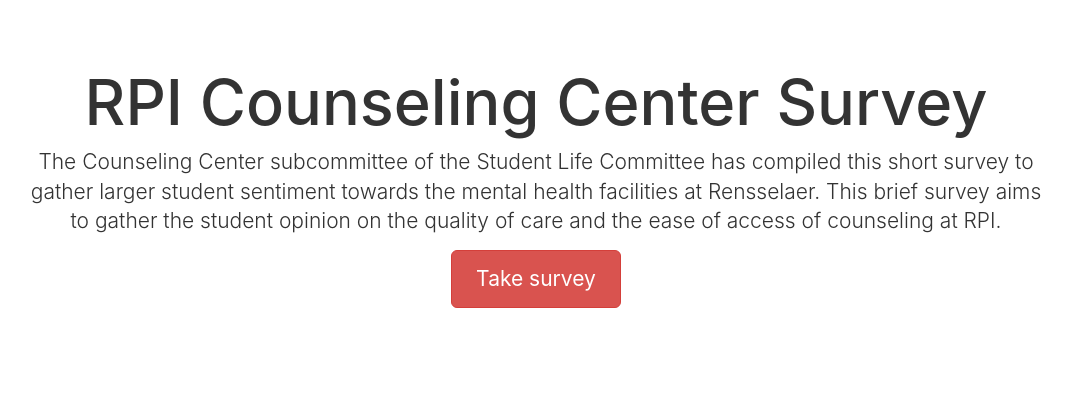
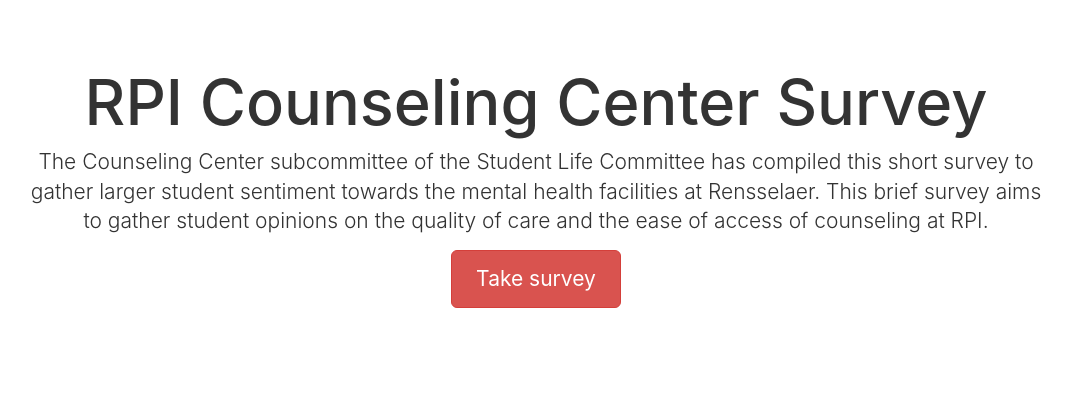
Before and after one commit to wtg/senate-survey, a Flask app: page / in a window 1280 px wide. Shown: the top 420 px of the page, without its empty margins (104-1176 px from the left). Run offline with Flask 2, Linux system fonts and the light colour scheme; some libraries are stand-ins or nearby versions.

Commit message:
Where is Rex when you need him

```diff
--- a/templates/index.html
+++ b/templates/index.html
@@ -5,14 +5,14 @@
 <meta property="og:url"                content="https://ccsurvey.union.rpi.edu" />
 <meta property="og:type"               content="website" />
 <meta property="og:title"              content="Counseling Center Survey" />
-<meta property="og:description"        content="This brief survey from the Student Senate aims to gather student opinion on the quality of care and the ease of access of counseling at RPI." />
+<meta property="og:description"        content="This brief survey from the Student Senate aims to gather student opinions on the quality of care and the ease of access of counseling at RPI." />
 <meta property="og:image"              content="http://elections.union.rpi.edu/images/quad_winter_slide.jpg" /> <!-- borrowed from Elections for now -->
 {% endblock %}
 
 {% block content %}
             <div class="jumbotron">
                 <h1>RPI Counseling Center Survey</h1>
-                <p class="lead">The Counseling Center subcommittee of the Student Life Committee has compiled this short survey to gather larger student sentiment towards the mental health facilities at Rensselaer. This brief survey aims to gather the student opinion on the quality of care and the ease of access of counseling at RPI.</p>
+                <p class="lead">The Counseling Center subcommittee of the Student Life Committee has compiled this short survey to gather larger student sentiment towards the mental health facilities at Rensselaer. This brief survey aims to gather student opinions on the quality of care and the ease of access of counseling at RPI.</p>
                 <p><a class="btn btn-lg btn-danger" href="form">Take survey</a></p>
             </div>
             <div class="row">
```
Also changed, not shown: README.md.
